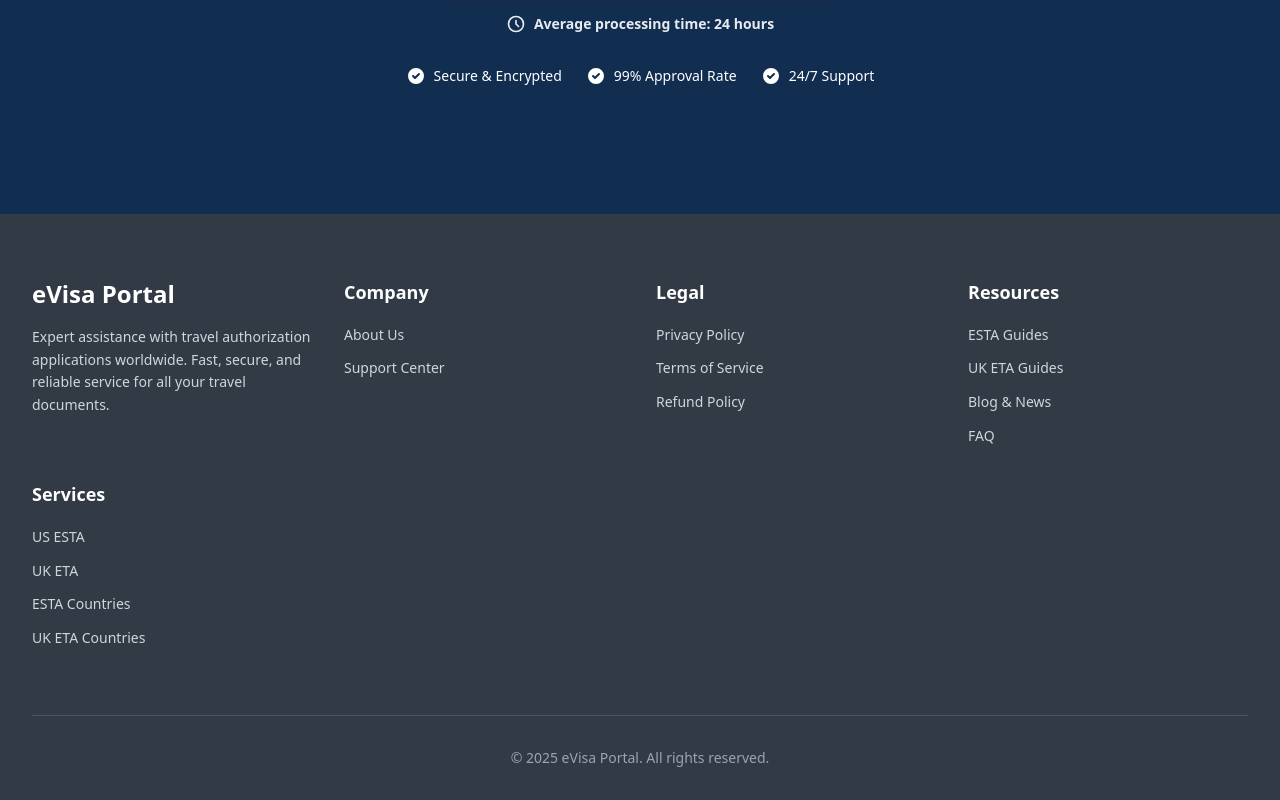
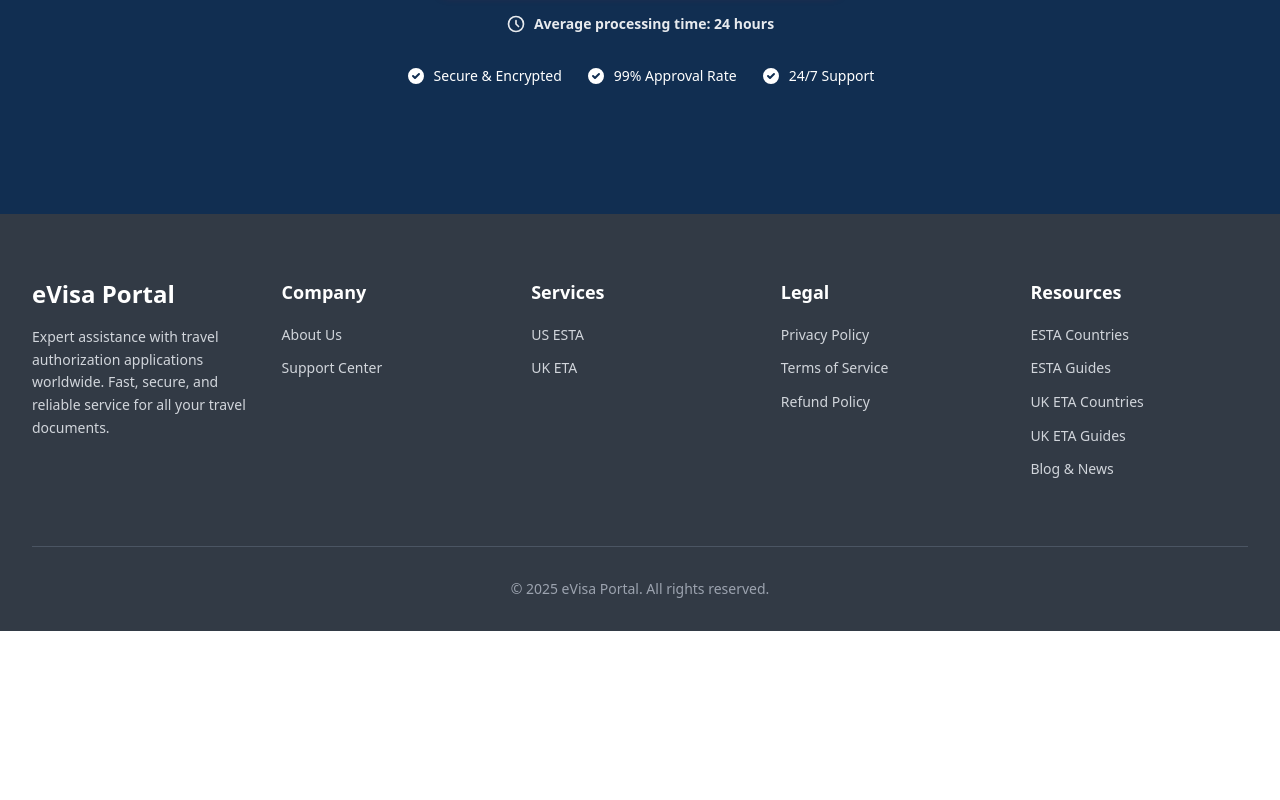
Before and after one commit to Jahanzaib00/ru.evisa-fe, a Next.js app: page / in a window 1280 px wide. Shown: the part 5499-6299 px from the top of the page. After the commit the page ends 6130 px from the top, so only its background shows below. Built offline with nearby package versions, Linux system fonts and the light colour scheme; no server answers.

Commit message:
feat: expand footer layout to include an additional column

```diff
--- a/app/components/home/Footer.tsx
+++ b/app/components/home/Footer.tsx
@@ -24,6 +24,13 @@
     ],
   },
   {
+    title: "Services",
+    links: [
+      { text: "US ESTA", href: "/services/esta" },
+      { text: "UK ETA", href: "/services/uk-eta" },
+    ],
+  },
+  {
     title: "Legal",
     links: [
       { text: "Privacy Policy", href: "/privacy" },
@@ -34,19 +41,11 @@
   {
     title: "Resources",
     links: [
+      { text: "ESTA Countries", href: "/united-states/countries" },
       { text: "ESTA Guides", href: "/united-states/guide" },
+      { text: "UK ETA Countries", href: "/united-kingdom/countries" },
       { text: "UK ETA Guides", href: "/united-kingdom/guide" },
       { text: "Blog & News", href: "/blog" },
-      { text: "FAQ", href: "/support#faq" },
-    ],
-  },
-  {
-    title: "Services",
-    links: [
-      { text: "US ESTA", href: "/services/esta" },
-      { text: "UK ETA", href: "/services/uk-eta" },
-      { text: "ESTA Countries", href: "/united-states/countries" },
-      { text: "UK ETA Countries", href: "/united-kingdom/countries" },
     ],
   },
 ];
@@ -63,7 +62,7 @@
       <Container>
         {/* Main Footer Content */}
         <div className="py-12 md:py-16">
-          <div className="grid md:grid-cols-4 gap-8">
+          <div className="grid md:grid-cols-5 gap-8">
             {/* Brand Column */}
             <div>
               <h3 className="text-2xl font-bold mb-4">eVisa Portal</h3>
```
